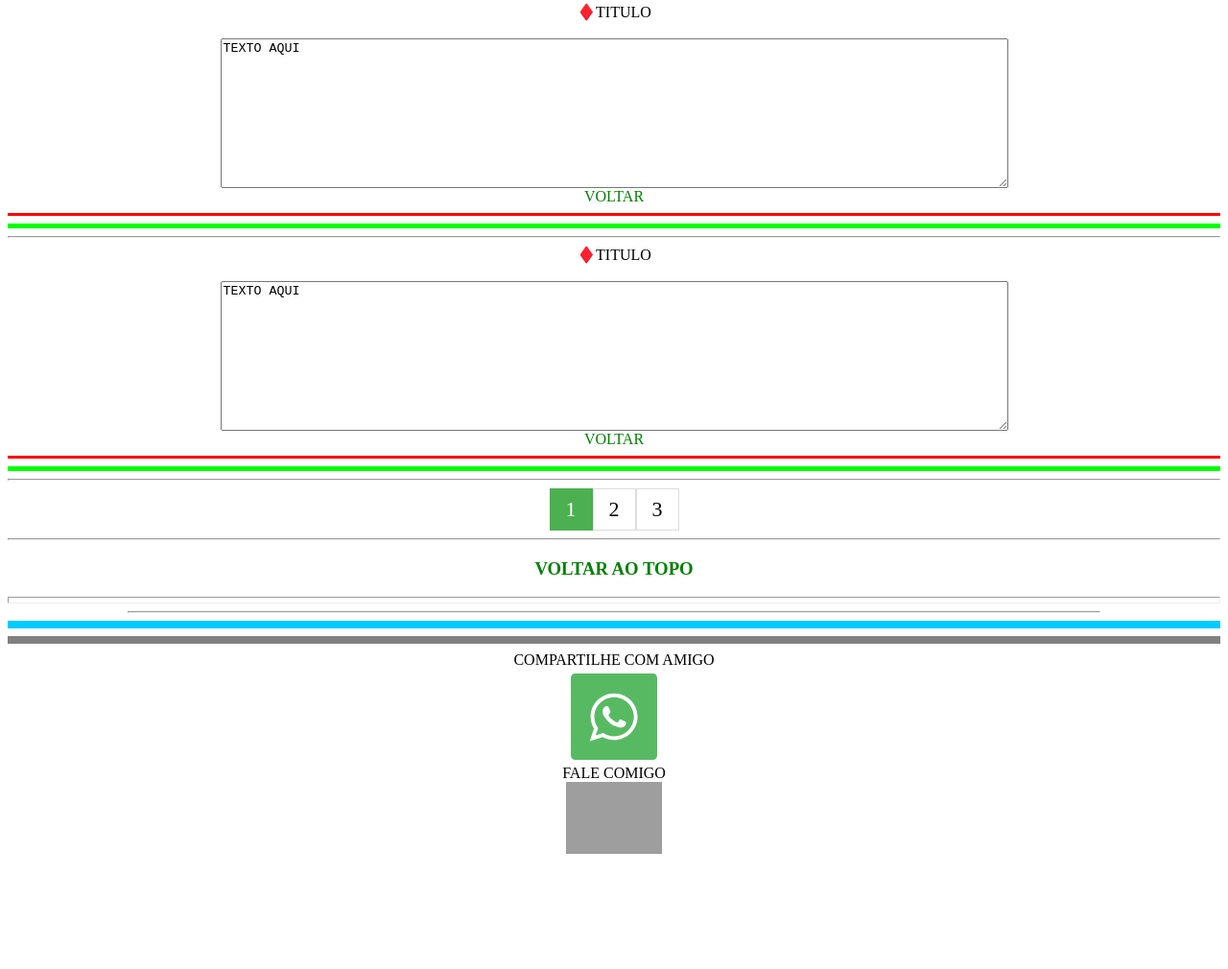
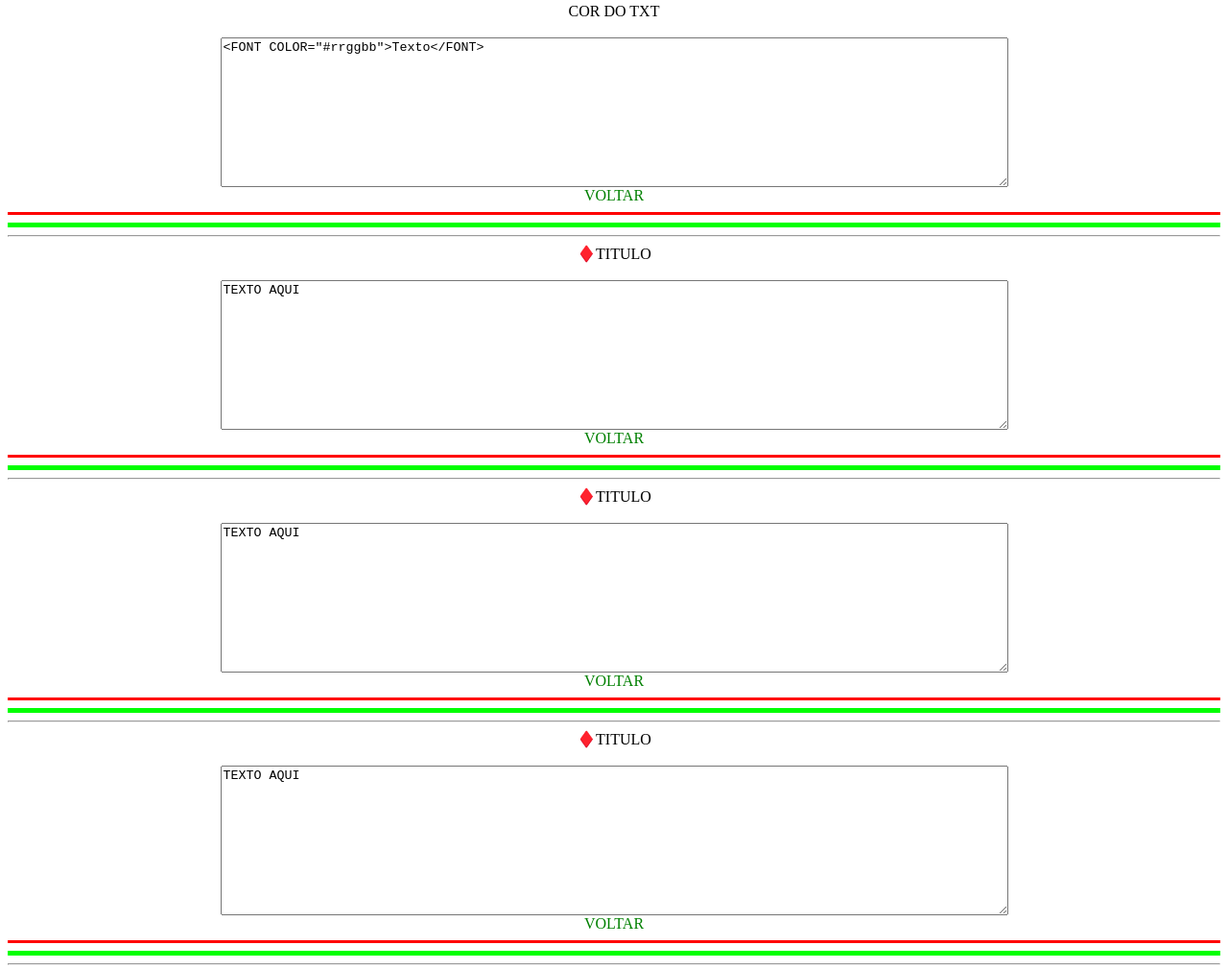
Before and after one commit to santos246/ANCORA-NOVA-FORMA-DE-EXEMPLO-HTML, a plain HTML site: page HTML/1 - Copia.html in a window 1280 px wide. Shown: the part 543-1553 px from the top of the page at 96% size. Before the commit the page ends 1441 px from the top, so only its background shows below. Drawn offline with Linux system fonts and the light colour scheme; grey boxes are pictures that could not be loaded.

Commit message:
Update 1 - Copia.html

```diff
--- a/HTML/1 - Copia.html
+++ b/HTML/1 - Copia.html
@@ -111,6 +111,13 @@ MESMA ABA
 </textarea><BR/><a href="../index.html#& ABRIR MESMA OU OUTRA ABA">VOLTAR</a><HR NOSHADE SIZE="3" color="red">
 <HR NOSHADE SIZE="5" color="#00ff00"><HR SIZE="2">
 <!--------------------------🔴🔴-🔴🔴------------------------->
+<a name="COR DO TXT" id="COR DO TXT">COR DO TXT</a>
+<BR/>
+<br/><textarea rows="10" cols="100" maxlength="1500">
+<FONT COLOR="#rrggbb">Texto</FONT>
+</textarea><BR/><a href="../index.html#& COR DO TXT">VOLTAR</a><HR NOSHADE SIZE="3" color="red">
+<HR NOSHADE SIZE="5" color="#00ff00"><HR SIZE="2">
+<!--------------------------🔴🔴-🔴🔴------------------------->
 <a name="♦️NOME" id="♦️NOME">♦️TITULO</a>
 <BR/>
 <br/><textarea rows="10" cols="100" maxlength="1500">
@@ -124,6 +131,14 @@ TEXTO AQUI
 TEXTO AQUI
 </textarea><BR/><a href="../index.html#& ♦️NOME">VOLTAR</a><HR NOSHADE SIZE="3" color="red">
 <HR NOSHADE SIZE="5" color="#00ff00"><HR SIZE="2">
+<!--------------------------🔴🔴-🔴🔴------------------------->
+<a name="♦️NOME" id="♦️NOME">♦️TITULO</a>
+<BR/>
+<br/><textarea rows="10" cols="100" maxlength="1500">
+TEXTO AQUI
+</textarea><BR/><a href="../index.html#& ♦️NOME">VOLTAR</a><HR NOSHADE SIZE="3" color="red">
+<HR NOSHADE SIZE="5" color="#00ff00"><HR SIZE="2">
+
 
 
 
```
